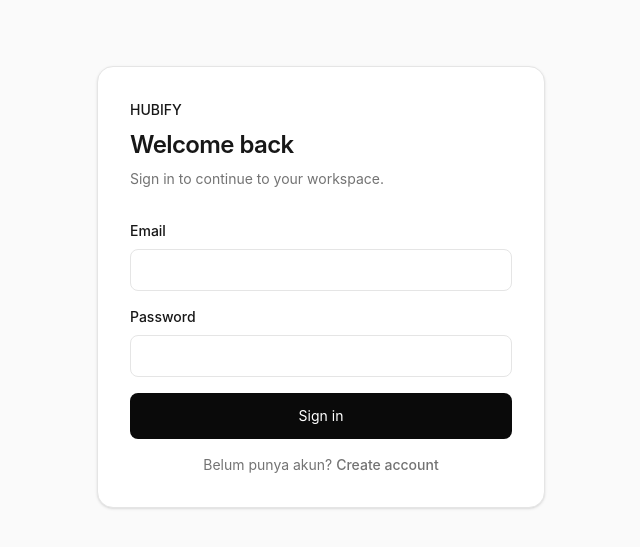
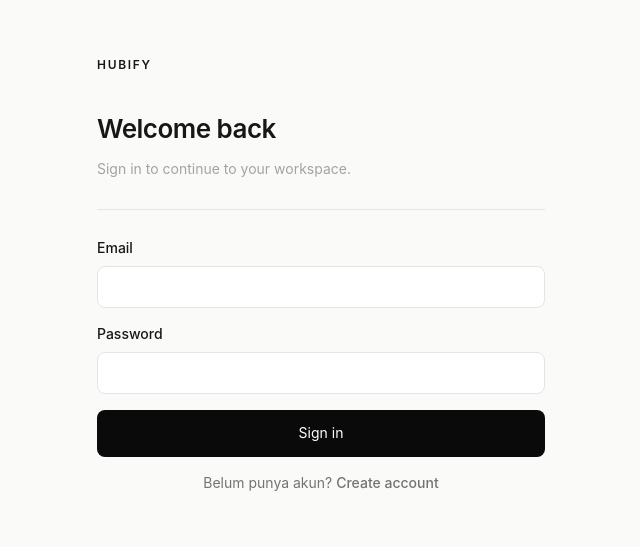
Before and after one commit to Assyauq26/Hubify, a Next.js app: page /login in a window 1280 px wide. Shown: the part 113-660 px from the top of the page, without its empty margins (319-959 px from the left). Built offline with nearby package versions, Linux system fonts and the light colour scheme.

Commit message:
refactor login page to Stitch auth design

```diff
--- a/app/login/page.tsx
+++ b/app/login/page.tsx
@@ -9,23 +9,24 @@ export default async function LoginPage({
   const params = await searchParams
 
   return (
-    <main className="flex min-h-screen items-center justify-center bg-neutral-50 px-5 py-10">
-      <section className="w-full max-w-md rounded-2xl border border-neutral-200 bg-white p-6 shadow-sm sm:p-8">
-        <div className="mb-8">
-          <Link href="/" className="text-sm font-medium text-neutral-500 hover:text-neutral-950">
+    <main className="flex min-h-screen items-center justify-center bg-[var(--background)] px-5 py-10 text-[var(--foreground)] sm:px-8">
+      <section className="w-full max-w-md">
+        <div className="border-b border-[var(--border)] pb-7">
+          <Link href="/" className="text-xs font-semibold uppercase tracking-[0.14em] text-[var(--foreground)] hover:text-[var(--muted-foreground)]">
             HUBIFY
           </Link>
-          <h1 className="mt-2 text-2xl font-semibold tracking-tight">Welcome back</h1>
-          <p className="mt-2 text-sm text-neutral-500">Sign in to continue to your workspace.</p>
+          <h1 className="mt-8 text-[26px] font-semibold tracking-[-0.02em]">Welcome back</h1>
+          <p className="mt-2 text-sm leading-6 text-[var(--muted-foreground)]">Sign in to continue to your workspace.</p>
         </div>
 
-        {params.registered === '1' ? (
-          <div className="mb-4 rounded-lg border border-emerald-200 bg-emerald-50 px-3 py-2.5 text-sm text-emerald-700">
-            Account created. Check your email to confirm your account, then sign in.
-          </div>
-        ) : null}
-
-        <LoginForm />
+        <div className="py-7">
+          {params.registered === '1' ? (
+            <div role="status" className="ui-success mb-5">
+              Account created. Check your email to confirm your account, then sign in.
+            </div>
+          ) : null}
+          <LoginForm />
+        </div>
       </section>
     </main>
   )
```
